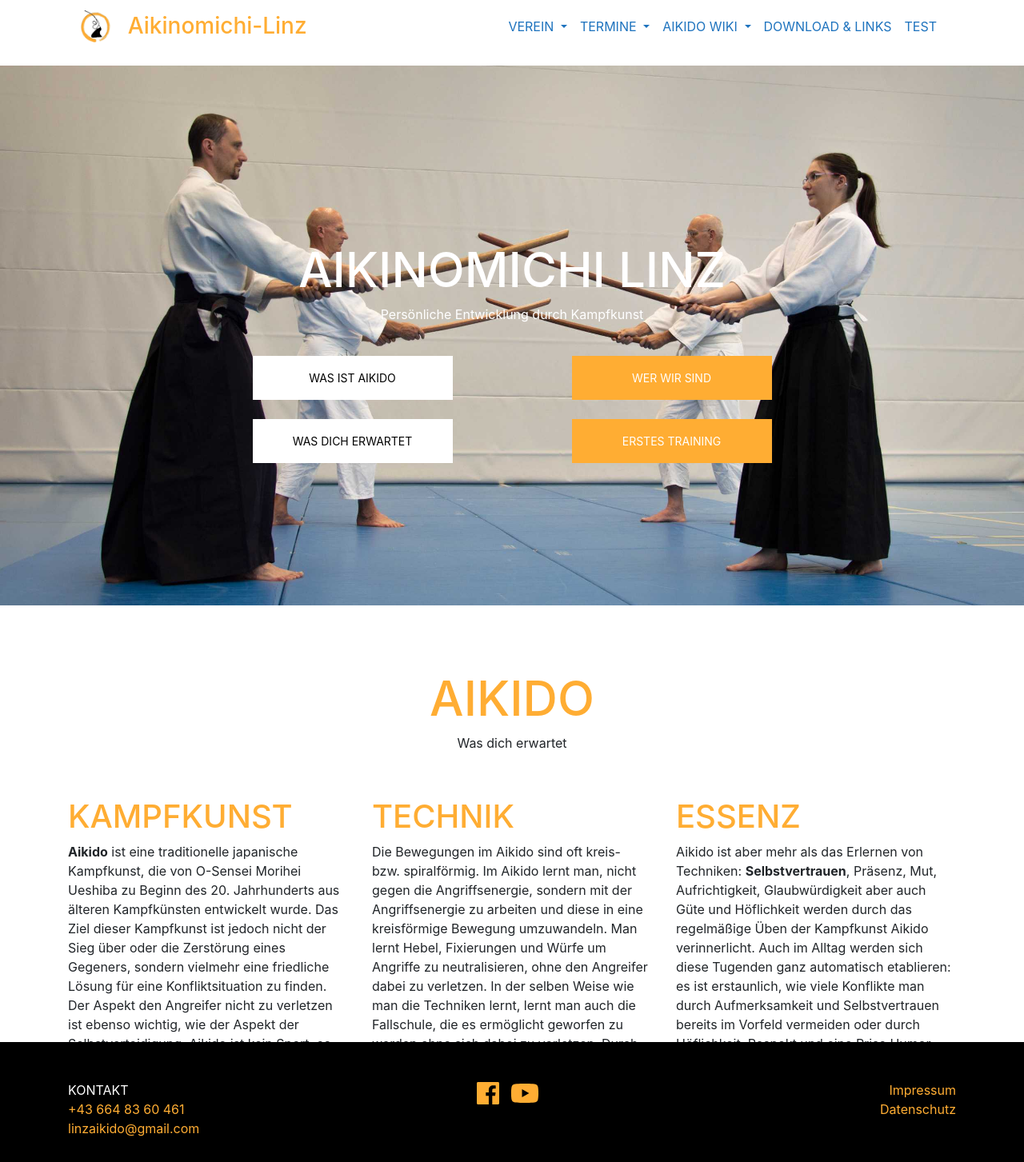
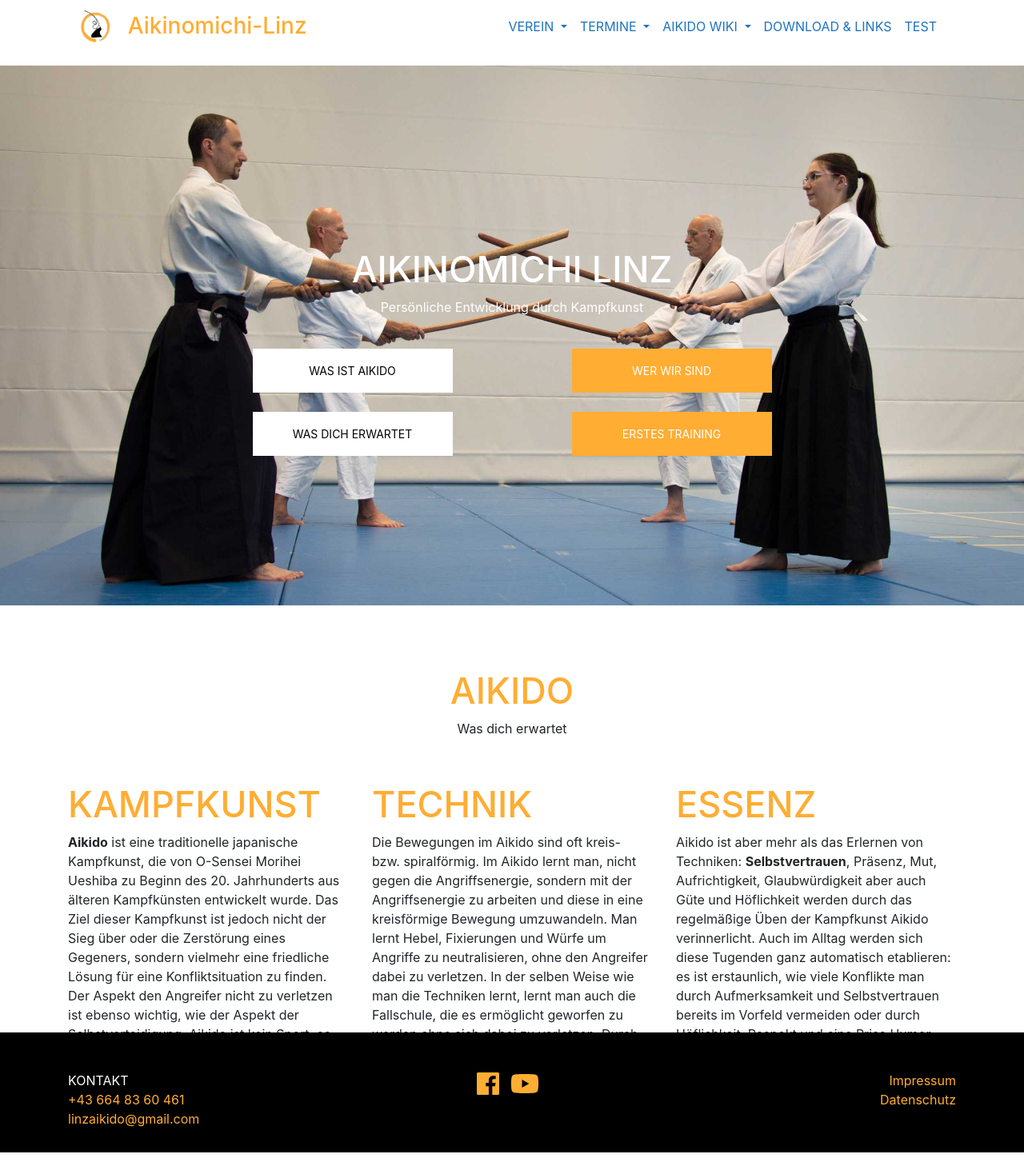
Before and after one commit to TWachs/aikinomichi-linz, a Jekyll site: the page built from index.md, in a window 1280 px wide. Shown: the whole page at 80% size. Built offline with Jekyll 4.4.1, drawn with Linux system fonts in a browser that asks for light colours; nearby versions of some CDN libraries.

Commit message:
Revert "changes styling"
This reverts commit 63bbee51dd06e1966d7844505a7a3e4de7600d4e.

```diff
--- a/css/custom/includes/_pageHeader.scss
+++ b/css/custom/includes/_pageHeader.scss
@@ -1,4 +1,4 @@
-.headerStyle {
+.hederStyle {
     font-size: 50px;
     color: $primary;
     text-transform: uppercase;
--- a/css/main.scss
+++ b/css/main.scss
@@ -63,14 +63,7 @@ blockquote {
 }
 
 h1 {
-    font-size: 60px;
-    color: $primary;
-    text-transform: uppercase;
-    padding-top: 40px;
-}
-
-h2 {
-    font-size: 40px;
+    font-size: 45px;
     color: $primary;
     text-transform: uppercase;
     padding-top: 40px;
--- a/index.md
+++ b/index.md
@@ -31,15 +31,15 @@ Was dich erwartet
 </div>
 <div class="row">
 <div class="col" markdown="1">
-## Kampfkunst
+# Kampfkunst
 **Aikido** ist eine traditionelle japanische Kampfkunst, die von O-Sensei Morihei Ueshiba zu Beginn des 20. Jahrhunderts aus älteren Kampfkünsten entwickelt wurde. Das Ziel dieser Kampfkunst ist jedoch nicht der Sieg über oder die Zerstörung eines Gegeners, sondern vielmehr eine friedliche Lösung für eine Konfliktsituation zu finden. Der Aspekt den Angreifer nicht zu verletzen ist ebenso wichtig, wie der Aspekt der Selbstverteidigung. Aikido ist kein Sport, es gibt daher auch keinen sportlichen Wettkampf – ein Aspekt der in der heutigen Zeit, in der man z. B. im Berufsleben oft gezwungen ist immer schneller und besser zu werden, zur Entschleunigung beiträgt.
 </div>
 <div class="col" markdown="1">
-## Technik
+# Technik
 Die Bewegungen im Aikido sind oft kreis- bzw. spiralförmig. Im Aikido lernt man, nicht gegen die Angriffsenergie, sondern mit der Angriffsenergie zu arbeiten und diese in eine kreisförmige Bewegung umzuwandeln. Man lernt Hebel, Fixierungen und Würfe um Angriffe zu neutralisieren, ohne den Angreifer dabei zu verletzen. In der selben Weise wie man die Techniken lernt, lernt man auch die Fallschule, die es ermöglicht geworfen zu werden ohne sich dabei zu verletzen. Durch kontinuierliches und kooperatives Training **verbessert** man seine Technik, ohne dass es dabei einen Sieger oder einen Verlierer gibt: die persönliche Entwicklung steht im Vordergrund!
 </div>
 <div class="col" markdown="1">
-## Essenz
+# Essenz
 Aikido ist aber mehr als das Erlernen von Techniken: **Selbstvertrauen**, Präsenz, Mut, Aufrichtigkeit, Glaubwürdigkeit aber auch Güte und Höflichkeit werden durch das regelmäßige Üben der Kampfkunst  Aikido verinnerlicht.  Auch im Alltag werden sich diese Tugenden ganz automatisch etablieren: es ist erstaunlich, wie viele Konflikte man durch Aufmerksamkeit und Selbstvertrauen bereits im Vorfeld vermeiden oder durch Höflichkeit, Respekt und eine Prise Humor gewaltlos lösen kann. Als traditionelle japanische Kampfkunst verbindet Aikido einen aufmerksamen Geist und eine effektive Technik mit Respekt und Höflichkeit bei einem fürsorglichen Umgang miteinander.
 </div>
 </div>
```
